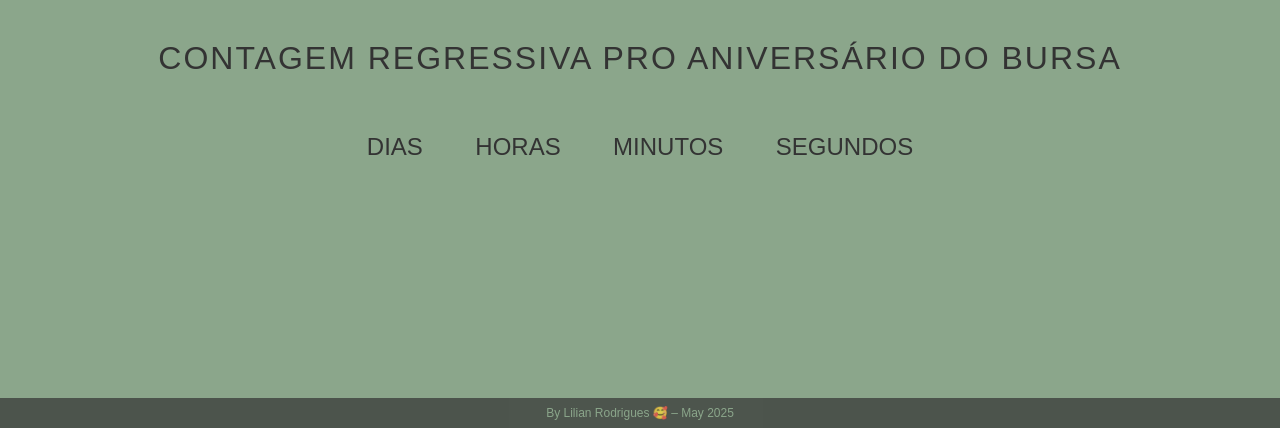
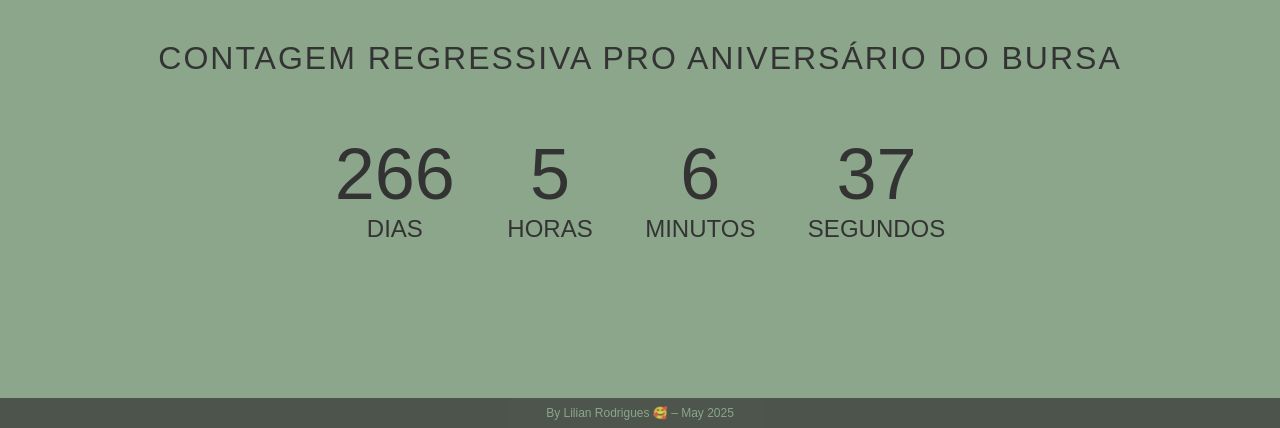
Before and after one commit to Lilian-CR/Niver-do-Bursa, a plain HTML site: page index.html in a window 1280 px wide. Shown: the part 372-800 px from the top of the page. Drawn offline with Linux system fonts and the light colour scheme; a web font is replaced by a local one.

Commit message:
Update index.html

```diff
--- a/index.html
+++ b/index.html
@@ -54,6 +54,6 @@
     yearSpan.textContent = `May ${currentYear}`;
   }
 </script>
-
+<script src="script.js?v=3" defer></script>
 </body>
 </html>
```
